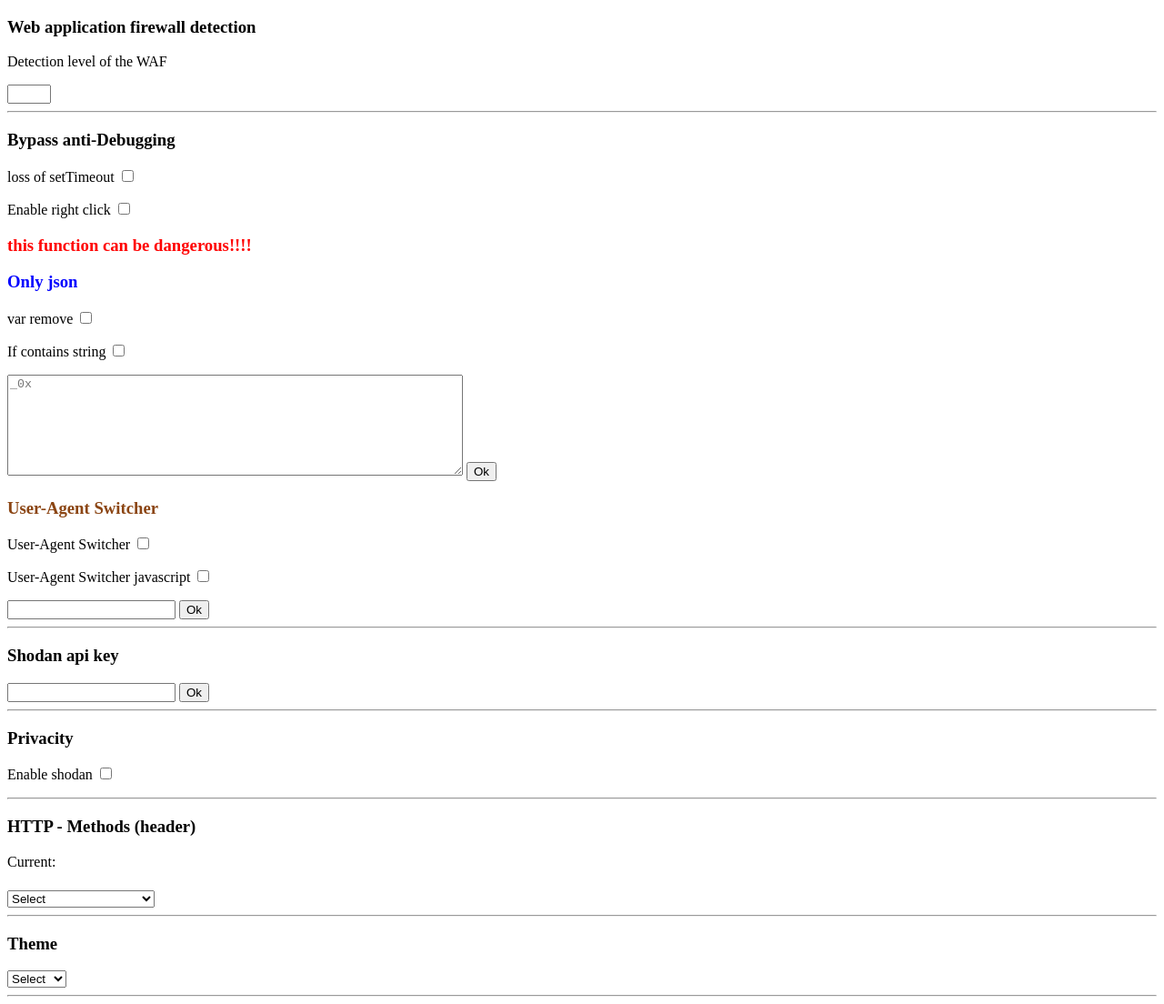
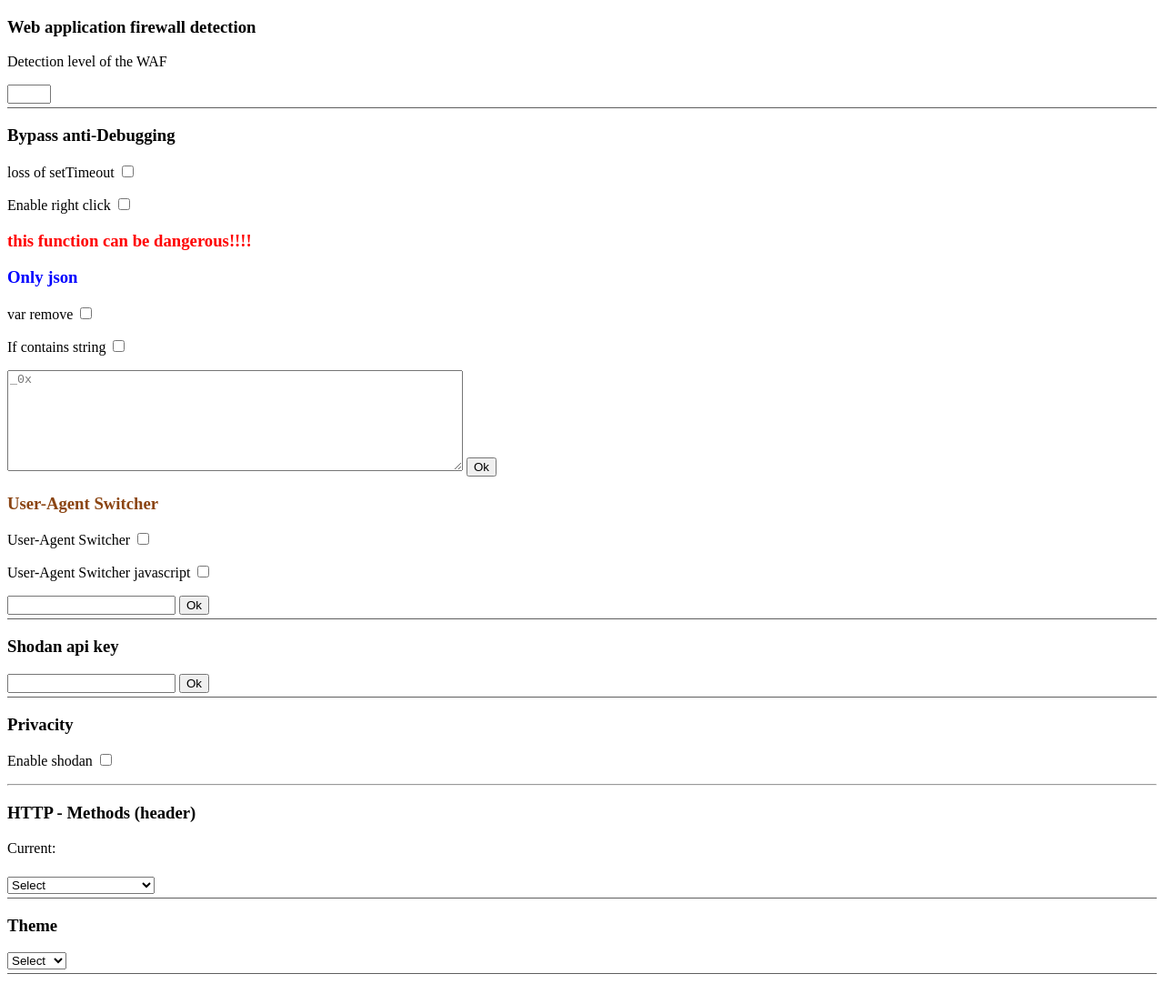
Before and after one commit to PacodiazDG/HTTP-Headers, a browser extension: page options.html in a window 1280 px wide. Shown: the whole page at 91% size. After the commit the page ends 1079 px from the top, so only its background shows below. Drawn offline with Linux system fonts and the light colour scheme.

Commit message:
Update options.html

```diff
--- a/options.html
+++ b/options.html
@@ -1,16 +1,23 @@
 <!DOCTYPE html>
 <html>
-
   <head>
     <script type="module" src="\js\options\entrypoint.js"></script>
     <script type="module" src="\js\options\getactivelocalStorage.mjs.js"></script>
     <script type="module" src="\js\options\options.js"></script>
+    <style>
+      .item {
+      border-bottom: 1px solid rgba(24, 24, 24, 0.692);
+      padding-bottom: 4px;
+      }
+    </style>
   </head>
   <div class="row">
+    <div class="item">
       <h3>Web application firewall detection </h3>
       <p>Detection level of the WAF</p>
       <input type="number" value="1" name="quantity" min="1" max="3" id="waflevel">
-  <hr>
+    </div>
+    <div class="item">
       <h3>Bypass anti-Debugging</h3>
       <p>loss of setTimeout <input class="form-check-input br" type="checkbox" value="" id="Debugging1"></p>
       <p>Enable right click <input class="form-check-input br" type="checkbox" value="" id="Debugging2"></p>
@@ -19,7 +26,6 @@
       <p id="dangerous" style="color:red;"></p>
       <p>var remove <input class="form-check-input br" type="checkbox" value="" id="Debugging3"></p>
       <p>If contains string <input class="form-check-input br" type="checkbox" value="" id="Debugging4"></p>
-
       <textarea id="varcommand" placeholder="_0x" rows="7" cols="60"></textarea>
       <button type="button" id="_0x">Ok</button>
       <h3 style="color:SaddleBrown;">User-Agent Switcher </h3>
@@ -30,16 +36,17 @@
       <p> User-Agent Switcher javascript
         <input class="form-check-input br" type="checkbox" value="" id="UserAgent1javasc1">
       </p>
-
       <input id="UserAgents">
       <button type="button" id="UserAgentok">Ok</button>
       <!-- -->
-  <hr>
+    </div>
+    <div class="item">
       <h3>Shodan api key</h3>
       <h3 id="apikeyi" style="color:red;"></h3>
       <input id="shodanapikey">
       <button type="button" id="shodanapikeygo">Ok</button>
-  <hr>
+    </div>
+    <div class="item">
       <h3>Privacity</h3>
       <p>Enable shodan <input class="form-check-input br" type="checkbox" value="" id="Enableshodan1"></p>
       <hr>
@@ -56,7 +63,8 @@
           <option value="OPTIONS">OPTIONS</option>
         </select>
       </div>
-  <hr>
+    </div>
+    <div class="item">
       <div class="Theme">
         <h3>Theme</h3>
         <select id="Theme">
@@ -65,8 +73,7 @@
           <option value="Dark">Dark</option>
         </select>
       </div>
-  <hr>
+    </div>
   </div>
   </body>
-
 </html>
```
Lines whose indentation alone changed are shown as unchanged.
